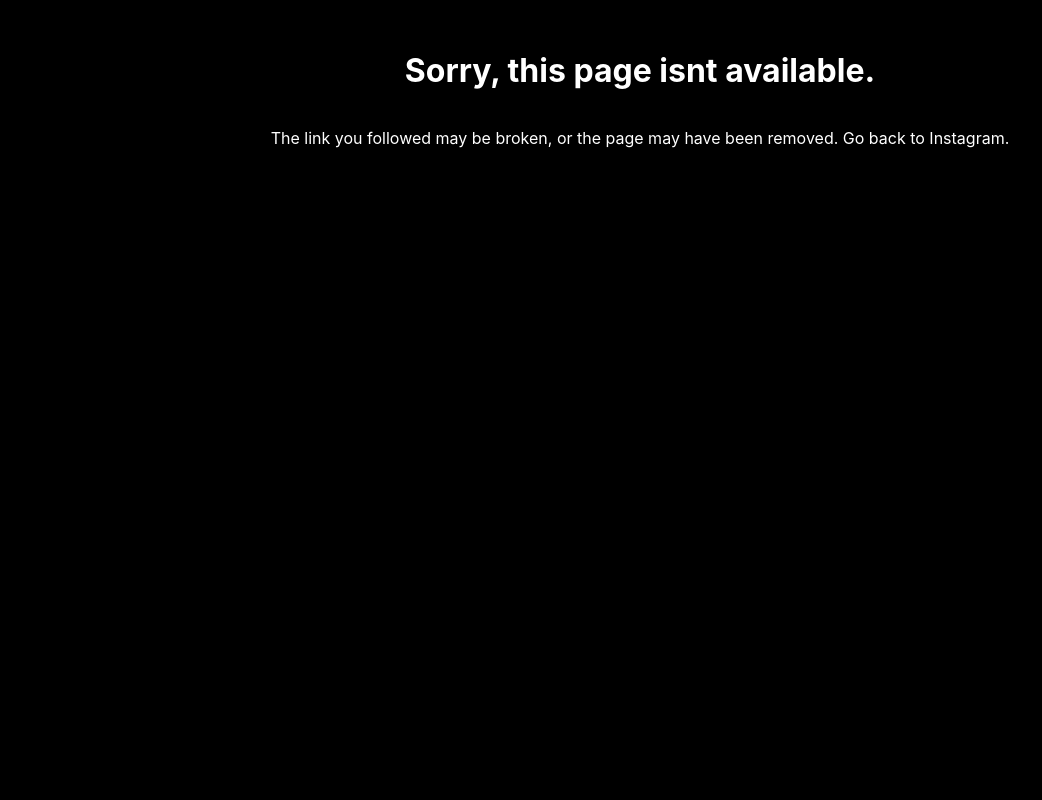
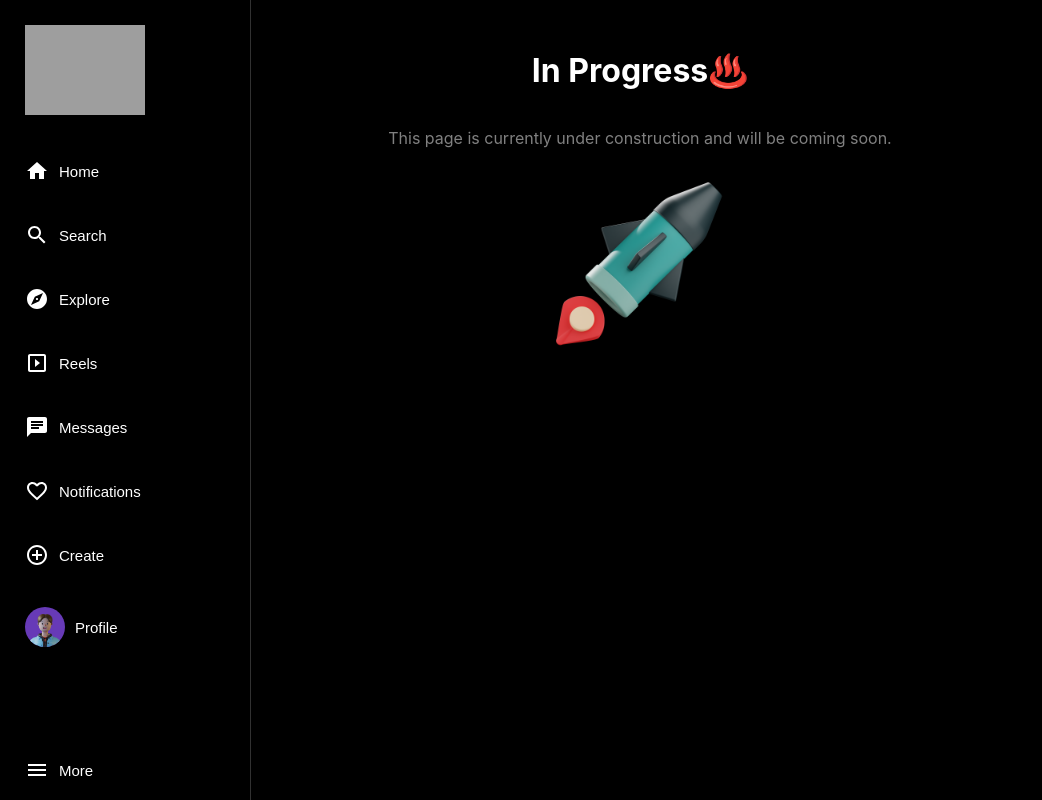
Before and after one commit to mman9our/Instagram-Clone, a React (Vite) app: page /inprogress in a window 1280 px wide. Shown: the whole page, without its empty margins (0-1042 px from the left). Built offline with nearby package versions, Linux system fonts and the light colour scheme; grey boxes are pictures that could not be loaded.

Commit message:
All changes in web is done

```diff
--- a/src/components/navigation/Sidenav.jsx
+++ b/src/components/navigation/Sidenav.jsx
@@ -44,6 +44,7 @@
             <span>Home</span>
           </button>
         </Link>
+        <Link to="/inprogress" style={{ textDecoration: "none" }}>
           <button
             className="sidenav__button"
             style={{ fontWeight: isButtonSelected("Search") }}
@@ -52,6 +53,8 @@
             <SearchIcon />
             <span>Search</span>
           </button>
+        </Link>
+
         <Link to="/explore" style={{ textDecoration: "none" }}>
           <button
             className="sidenav__button"
@@ -62,6 +65,7 @@
             <span>Explore</span>
           </button>
         </Link>
+        <Link to="/inprogress" style={{ textDecoration: "none" }}>
           <button
             className="sidenav__button"
             style={{ fontWeight: isButtonSelected("Reels") }}
@@ -70,6 +74,8 @@
             <SlideshowIcon />
             <span>Reels</span>
           </button>
+        </Link>
+
         <Link to="/messages" style={{ textDecoration: "none" }}>
           <button
             className="sidenav__button"
@@ -80,6 +86,7 @@
             <span>Messages</span>
           </button>
         </Link>
+        <Link to="/inprogress" style={{ textDecoration: "none" }}>
           <button
             className="sidenav__button"
             style={{ fontWeight: isButtonSelected("Notifications") }}
@@ -88,6 +95,8 @@
             <FavoriteBorderIcon />
             <span>Notifications</span>
           </button>
+        </Link>
+        <Link to="/inprogress" style={{ textDecoration: "none" }}>
           <button
             className="sidenav__button"
             style={{ fontWeight: isButtonSelected("Create") }}
@@ -96,6 +105,8 @@
             <AddCircleOutlineIcon />
             <span>Create</span>
           </button>
+        </Link>
+
         <Link to="/profile" style={{ textDecoration: "none" }}>
           <button className="sidenav__button">
             <Avatar
--- a/src/components/post/Post.css
+++ b/src/components/post/Post.css
@@ -2,7 +2,6 @@
   width: 680px;
   margin: 20px 40px 50px 40px;
 }
-
 
 .post__header {
   display: flex;
@@ -27,7 +26,6 @@
 .post__image > img {
   width: 100%;
   border-radius: 6px;
-  border: 0.6px solid rgba(128, 128, 128, 0.516);
 }
 
 
@@ -43,6 +41,6 @@
   font-size: 30px;
 }
 
-.postIcon :hover {
+.postIcon:hover {
   cursor: pointer;
 }
--- a/src/components/profile/ProfilePost.css
+++ b/src/components/profile/ProfilePost.css
@@ -1,20 +1,23 @@
-.photo-icon{
-    padding :10px;
+.photo-icon {
+  padding: 10px;
   position: absolute;
   z-index: 2;
-    top:0;
+  top: 0;
   right: 0;
 }
-.post img {
+.ProfilePost img {
   width: 100%;
   height: 100%;
-     object-fit: cover; /* or 'contain' based on your preference */
+  object-fit: cover;
 }
-.post{
+
+.ProfilePost {
   position: relative;
   z-index: 3;
   align-items: center;
-    flex: 1 0 20%; /* explanation below */
+  flex: 1 0 20%;
+  width: 340px;
+  height: 344px;
 }
 
 .reactions {
@@ -37,7 +40,7 @@
   font-weight: 700;
   text-align: center;
 }
-.post :hover{
+.ProfilePost:hover {
   background-color: rgba(255, 255, 255, 0.128);
   opacity: 0.5;
 }
--- a/src/components/profile/ProfilePost.jsx
+++ b/src/components/profile/ProfilePost.jsx
@@ -13,7 +13,7 @@
 	};
 	return (
 		<div
-			className="post"
+			className="ProfilePost"
 			onMouseEnter={handleMouseEnter}
 			onMouseLeave={handleMouseLeave}
 		>
--- a/src/components/suggestions/Suggestions.css
+++ b/src/components/suggestions/Suggestions.css
@@ -12,8 +12,6 @@
   color: white;
   cursor: pointer;
 }
-
-
 
 .suggestions__header {
   display: flex;
--- /dev/null
+++ b/src/pages/InProgress/InProgress.jsx
@@ -0,0 +1,32 @@
+import Container from "@mui/material/Container";
+
+const InProgress = () => {
+  return (
+    <>
+      <Container
+        maxWidth="lg"
+        sx={{
+          display: "flex",
+          justifyContent: "center",
+          flexDirection: "column",
+          alignItems: "center",
+          marginTop: "30px",
+        }}
+      >
+        <h1>In Progress♨️</h1>
+
+        <p style={{ color: "grey" }}>
+          This page is currently under construction and will be coming soon.
+        </p>
+
+        <img
+          src={`src/assets/rocket-launch.png`}
+          alt="Rocket Launch"
+          style={{ width: "200px", height: "200px" }}
+        />
+      </Container>
+    </>
+  );
+};
+
+export default InProgress;
--- a/src/pages/NotFound/NotFound.jsx
+++ b/src/pages/NotFound/NotFound.jsx
@@ -1,5 +1,7 @@
 import "./NotFound.css";
 import Container from "@mui/material/Container";
+import Button from "@mui/material/Button";
+import { Link } from "react-router-dom";
 
 const NotFound = () => {
   return (
@@ -20,6 +22,11 @@
           The link you followed may be broken, or the page may have been
           removed. Go back to Instagram.
         </p>
+        <Link to="/">
+          <Button variant="outlined" color="error">
+            Back To Home
+          </Button>
+        </Link>
       </Container>
     </>
   );
--- a/src/pages/Profile/Profile.jsx
+++ b/src/pages/Profile/Profile.jsx
@@ -15,25 +15,25 @@
   };
   const posts = [
     {
-			img: "src/assets/ExplorePics/explorePic8.avif",
+      img: "https://i.seadn.io/gae/0o472RbZuOrE2CoahXA8xptNyY4O685CEDIxm3B9pEY40AjBS6fpxlkOEthuYhQTaokYPXO6IwfghJxekwVHgCNg7ZO6vn2stZKclys?auto=format&dpr=1&w=1000",
       likes: 400,
       comments: 230,
       isVideo: false,
     },
     {
-			img: "src/assets/ExplorePics/explorePic7.avif",
+      img: "https://i.seadn.io/gcs/files/f82ed3ca7cdc11220907f994cd26a00a.png?auto=format&dpr=1&w=1000",
       likes: 200,
       comments: 400,
       isVideo: false,
     },
     {
-			img: "src/assets/ExplorePics/explorePic7.avif",
+      img: "https://i.seadn.io/gcs/files/673e04edaf854abae8f46fc5de0cc707.jpg?auto=format&dpr=1&w=1000",
       likes: 200,
       comments: 400,
       isVideo: false,
     },
     {
-			img: "src/assets/ExplorePics/explorePic7.avif",
+      img: "https://i.seadn.io/gae/PKfrxlff3-SX84COf-pSPEyf_RyF0wLdgUiEd8HmaavoDxPje1dGznf5tIKGwVoxZl40uAZgzca0a05W6aC9muHfpIW2XSsebqut7Q?auto=format&dpr=1&w=1000",
       likes: 200,
       comments: 400,
       isVideo: false,
@@ -109,9 +109,9 @@
             <SettingsOutlinedIcon color="white" />
           </div>
           <div className="middle-profile-info">
-						<h4 style={{ paddingRight: "10px" }}>2 Posts</h4>
-						<h4 style={{ paddingRight: "10px" }}>269 followers</h4>
-						<h4 style={{ paddingRight: "10px" }}>2,183 following</h4>
+            <h4 style={{ paddingRight: "10px" }}>4 Posts</h4>
+            <h4 style={{ paddingRight: "10px" }}>2,183 followers</h4>
+            <h4 style={{ paddingRight: "10px" }}>269 following</h4>
           </div>
           <div className="bottom-profile-info">
             <div style={{ paddingRight: "10px" }}>𝗠𝗼𝗵𝗮𝗺𝗲𝗱 𝗠𝗮𝗻𝘀𝗼𝘂𝗿</div>
@@ -127,6 +127,7 @@
               <a
                 href="https://bento.me/mman9our"
 								style={{ color: "white", paddingLeft: "4px" }}
+								target="blank"
               >
                 bento.me/mman9our
               </a>
@@ -220,12 +221,10 @@
               value="1"
               sx={{
                 padding: 0,
-
                 color: "white",
-								display: "flex",
-								flexWrap: "wrap",
-								justifyContent: "space-between",
-								width: "100%",
+                display: "grid",
+                gridTemplateColumns: "repeat(3, 1fr)",
+                gap: "16px",
               }}
             >
               {posts.map(({ img, likes, comments }, index) => {
@@ -239,15 +238,15 @@
                 );
               })}
             </TabPanel>
+
             <TabPanel
               value="2"
               sx={{
                 padding: 0,
                 color: "white",
-								display: "flex",
-								flexWrap: "wrap",
-								justifyContent: "space-between",
-								width: "100%",
+                display: "grid",
+                gridTemplateColumns: "repeat(3, 1fr)",
+                gap: "16px",
               }}
             >
               {reels.map(({ img, likes, comments }, index) => {
@@ -266,10 +265,9 @@
               sx={{
                 padding: 0,
                 color: "white",
-								display: "flex",
-								flexWrap: "wrap",
-								justifyContent: "space-between",
-								width: "100%",
+                display: "grid",
+                gridTemplateColumns: "repeat(3, 1fr)",
+                gap: "16px",
               }}
             >
               {tagged.map(({ img, likes, comments }, index) => {
--- a/src/utils/routes.jsx
+++ b/src/utils/routes.jsx
@@ -2,6 +2,7 @@
 
 import Home from "../pages/Home/Home";
 const Profile = lazy(() => import("../pages/Profile/Profile"));
+const InProgress = lazy(() => import("../pages/InProgress/InProgress"));
 const Authenticate = lazy(() =>
   import("../pages/Authenticate/Authenticate.jsx")
 );
@@ -29,6 +30,11 @@
     component: <Authenticate />,
   },
   {
+    path: "/inprogress",
+    title: routeName.Login,
+    component: <InProgress />,
+  },
+  {
     path: "/profile",
     title: routeName.Profile,
     component: <Profile />,
```
Also changed, not shown: src/components/post/Post.jsx (+1 -6 lines), src/pages/Profile/Profile.css (+9 -9 lines), src/assets/rocket-launch.png (added). Lines whose indentation alone changed are shown as unchanged.
